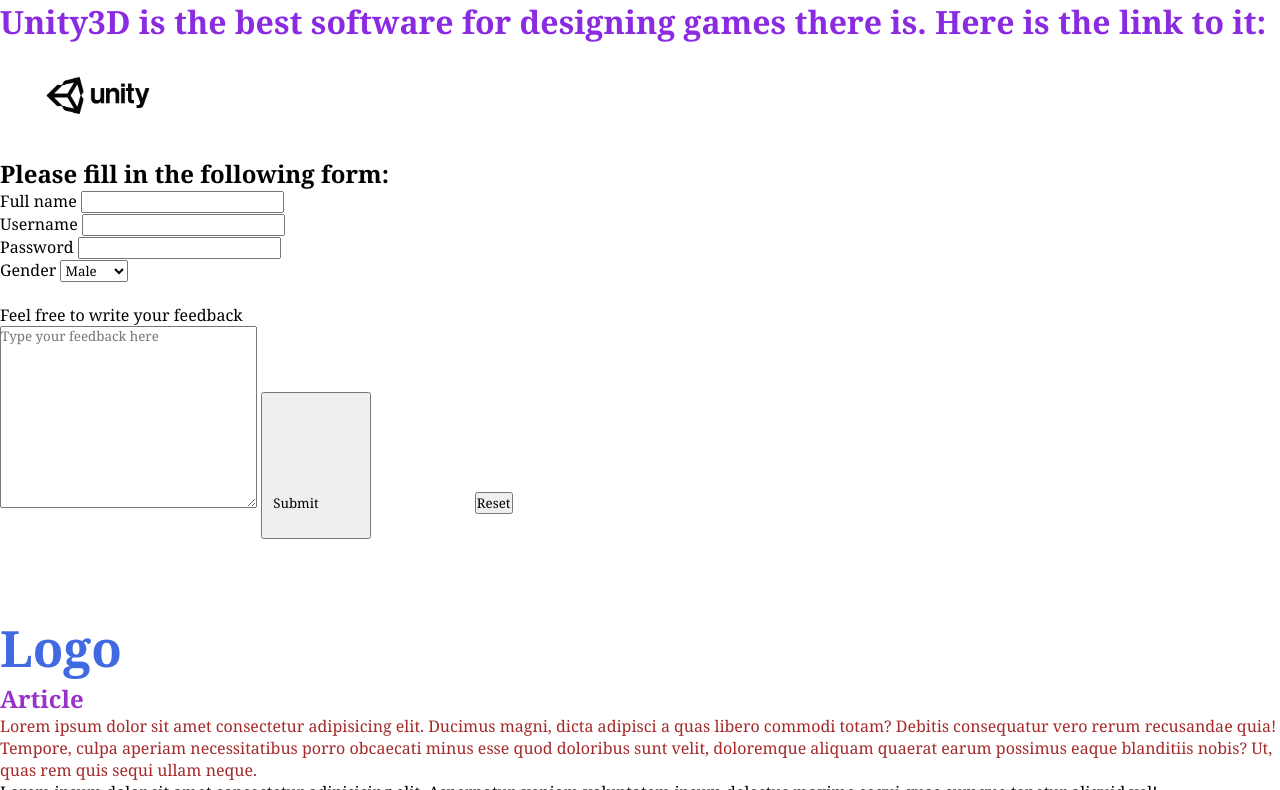
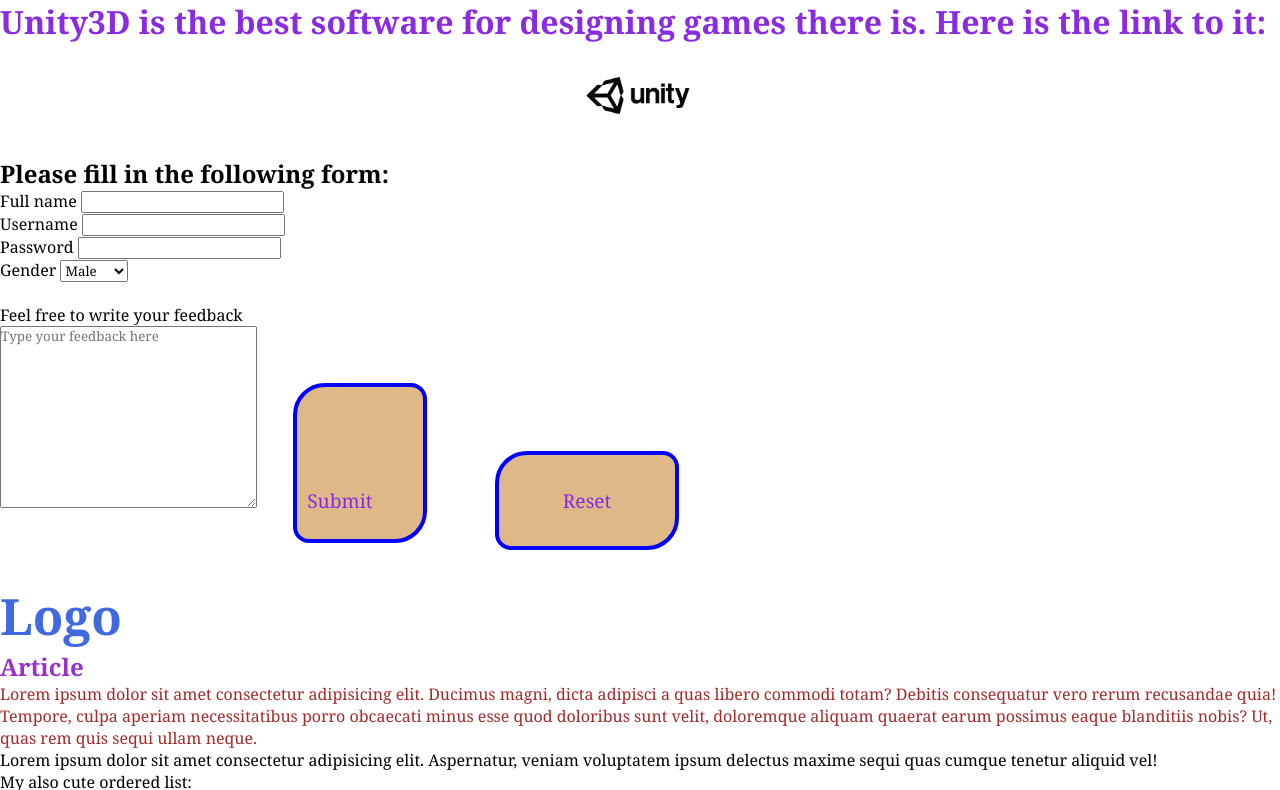
Before and after one commit to JuanCuttle/HTML5CSS3, a plain HTML site: page index.html in a window 1280 px wide. Shown: the top 790 px of the page. Drawn offline with Linux system fonts and the light colour scheme.

Commit message:
Playing with buttons

```diff
--- a/index.css
+++ b/index.css
@@ -47,5 +47,30 @@ ul > li {
 }
 
 #reset {
-  margin: 100px;
+  margin: 2rem;
 }
+
+html {
+  /* font-size: 62.5%; */
+}
+
+button {
+  margin: 2rem;
+  padding: 2rem 4rem;
+  background: none;
+  border: 0.25rem solid blue;
+  color: blueviolet;
+  font-size: 1.2rem;
+  border-radius: 1rem;
+  border-top-left-radius: 2rem;
+  border-bottom-right-radius: 2rem;
+  background-color: burlywood;
+}
+
+a {
+  display: block;
+  text-align: center;
+}
+figure {
+  margin: auto;
+}
```
